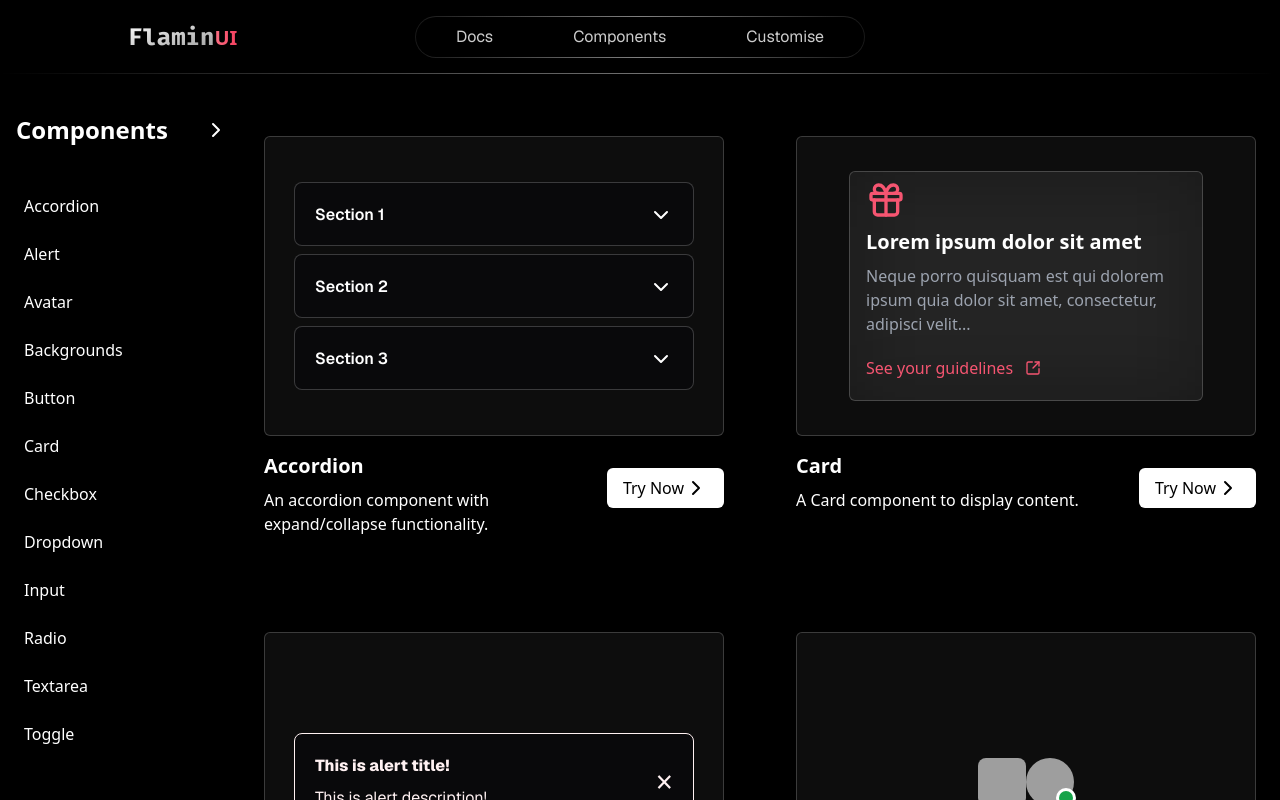
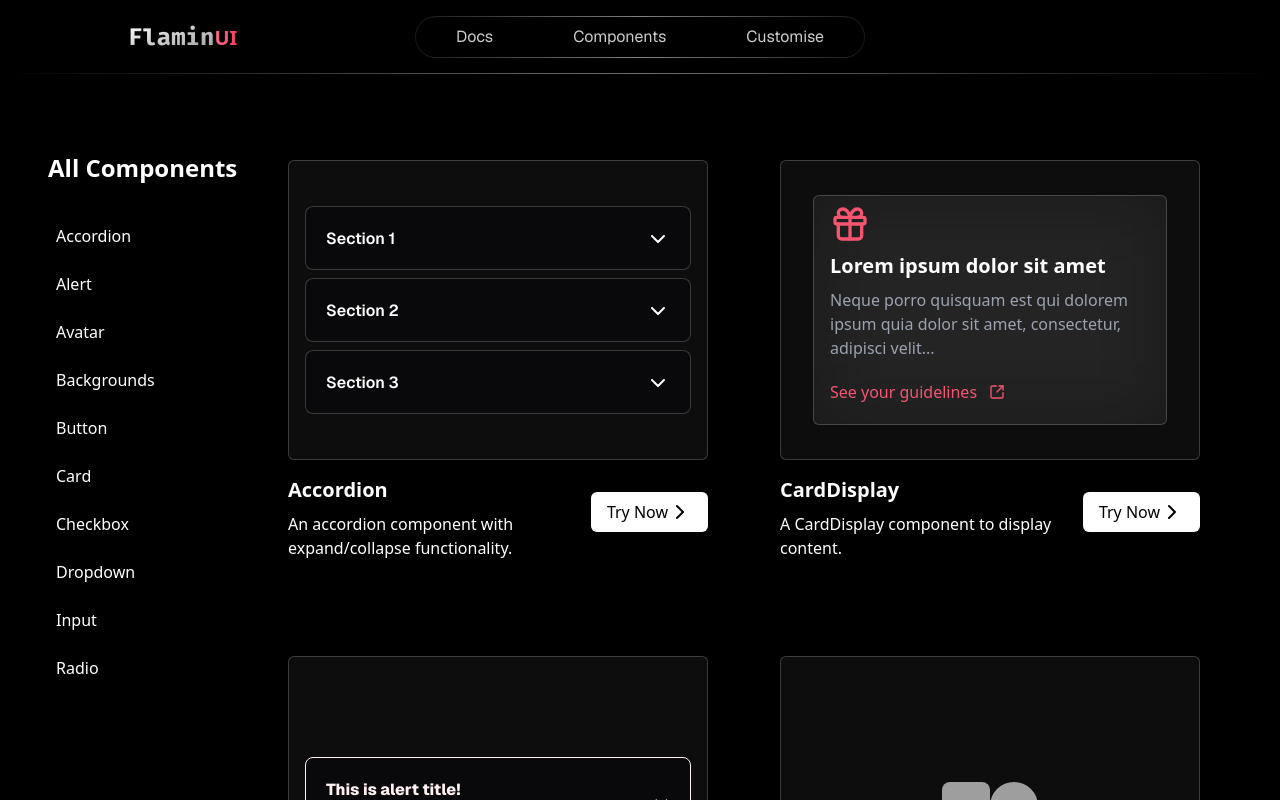
Before and after one commit to Vedant-Panchal/FlaminUI, a Next.js app: page /components in a window 1280 px wide. Shown: the top 800 px of the page. Built offline with nearby package versions, Linux system fonts and the light colour scheme; grey boxes are pictures that could not be loaded.

Commit message:
Revert "removed redundant code from sidebar and section"

```diff
--- a/components/ComponentPreview/Section/Section.tsx
+++ b/components/ComponentPreview/Section/Section.tsx
@@ -1,10 +1,10 @@
 "use client";
 
-import React, { useState } from "react";
-import Sidebar from "./Sidebar";
-import CardDisplay from "./CardDisplay";
-import { ComponentCard } from "@/components/ui/ComponentCards/ComponentCard";
-import { ChevronRight, Gift, SquareArrowOutUpRight } from "lucide-react";
+import React, { useState } from 'react';
+import Sidebar from './Sidebar';
+import CardDisplay from './CardDisplay';
+import { ComponentCard } from '@/components/ui/ComponentCards/ComponentCard';
+import { ChevronRight, Gift, SquareArrowOutUpRight } from 'lucide-react';
 import {
   Accordion,
   AccordionItem,
@@ -15,16 +15,20 @@ import Alert from "@components/Alert/Alert";
 import AlertTitle from "@components/Alert/AlertTitle";
 import AlertDescription from "@components/Alert/AlertDescription";
 import Avatar from "@components/Avatar/Avatar";
-import Button from "@components/Button/Button";
+import Button from '@components/Button/Button';
 import {
   Card,
   CardHeader,
   CardTitle,
   CardFooter,
+  CardButton,
   CardBody,
   CardContainer,
   CardIcon,
+  CardImage,
   CardLink,
+  CardCustomer,
+  CardRating,
 } from "@components/Card/Card";
 import Checkbox from "@components/Checkbox/Checkbox";
 import {
@@ -34,11 +38,11 @@ import {
   DropdownContent,
   DropdownLabel,
 } from "@components/Dropdown/Dropdown";
-import { Input } from "@components/Input/Input";
+import { Input } from '@components/Input/Input';
 import Radio from "@components/Radio/Radio";
 import { TextArea } from "@components/TextArea/TextArea";
 import { Toggle } from "@components/Toggle/Toggle";
-import ToggleSwitch from "./ToggleSwitch";
+import ToggleSwitch from './ToggleSwitch';
 
 const Section: React.FC = () => {
   const [sidebarVisible, setSidebarVisible] = useState(false);
@@ -47,35 +51,50 @@ const Section: React.FC = () => {
     setSidebarVisible(checked);
   };
 
-  const components = [
-    {
-      id: "Accordion",
-      title: "Accordion",
-      description: "An accordion component with expand/collapse functionality.",
-      buttonLink: "/docs/accordion",
-      content: (
-        <Accordion
-          variant="rounded"
-          border={true}
-          className="gap-2 w-full md:w-[400px]"
+  return (
+    <div className="flex mt-28">
+      <div className={`relative ${sidebarVisible ? 'block' : 'hidden'} md:block`}>
+        <Sidebar />
+      </div>
+      <div className="flex-grow p-6 text-white mr-8 md:ml-[240px] ml-6">
+        <div className="md:hidden absolute top-28 left-0 mt-8">
+          <ToggleSwitch
+            onChange={toggleSidebar}
+          />
+        </div>
+        <div className="grid grid-cols-1 md:grid-cols-1 lg:grid-cols-2 gap-6">
+          <div id="Accordion" className="mb-6">
+            <CardDisplay
+              title="Accordion"
+              description="An accordion component with expand/collapse functionality."
+              buttonText="Try Now"
+              buttonLink="/docs/accordion"
+              buttonIcon={<ChevronRight className="h-6 w-6" />}
             >
-          {Array.from({ length: 3 }, (_, index) => (
-            <AccordionItem key={index} index={index}>
-              <AccordionButton>Section {index + 1}</AccordionButton>
-              <AccordionContent>
-                Content for section {index + 1}
-              </AccordionContent>
+              <Accordion variant="rounded" border={true} className='gap-2 w-full md:w-[400px]'>
+                <AccordionItem index={0}>
+                  <AccordionButton>Section 1</AccordionButton>
+                  <AccordionContent>Content for section 1</AccordionContent>
                 </AccordionItem>
-          ))}
+                <AccordionItem index={1}>
+                  <AccordionButton>Section 2</AccordionButton>
+                  <AccordionContent>Content for section 2</AccordionContent>
+                </AccordionItem>
+                <AccordionItem index={2}>
+                  <AccordionButton>Section 3</AccordionButton>
+                  <AccordionContent>Content for section 3</AccordionContent>
+                </AccordionItem>
               </Accordion>
-      ),
-    },
-    {
-      id: "Card",
-      title: "Card",
-      description: "A Card component to display content.",
-      buttonLink: "/docs/card",
-      content: (
+            </CardDisplay>
+          </div>
+          <div id='Card' className='mb-6'>
+            <CardDisplay
+              title='CardDisplay'
+              description='A CardDisplay component to display content.'
+              buttonText='Try Now'
+              buttonLink='/docs/card'
+              buttonIcon={<ChevronRight className="h-6 w-6" />}
+            >
               <ComponentCard>
                 <Card>
                   <CardContainer>
@@ -90,10 +109,7 @@ const Section: React.FC = () => {
                       consectetur, adipisci velit...
                     </CardBody>
                     <CardFooter>
-                <CardLink
-                  href={"/backgrounds"}
-                  className="cursor-pointer flex flex-row items-center"
-                >
+                      <CardLink href={"/backgrounds"} className="cursor-pointer flex flex-row items-center">
                         <p>See your guidelines</p>
                         <CardIcon>
                           <SquareArrowOutUpRight className="ml-3 h-4 w-4 text-[#F65571] mt-2" />
@@ -103,71 +119,83 @@ const Section: React.FC = () => {
                   </CardContainer>
                 </Card>
               </ComponentCard>
-      ),
-    },
-    {
-      id: "Alert",
-      title: "Alert",
-      description: "An alert component to display messages.",
-      buttonLink: "/docs/alert",
-      content: (
+            </CardDisplay>
+          </div>
+          <div id='Alert' className='mb-6'>
+            <CardDisplay
+              title='Alert'
+              description='An alert component to display messages.'
+              buttonText='Try Now'
+              buttonLink='/docs/alert'
+              buttonIcon={<ChevronRight className="h-6 w-6" />}
+            >
               <Alert dismissAfter={200000} className="w-full md:w-[400px]">
                 <AlertTitle>This is alert title!</AlertTitle>
                 <AlertDescription>This is alert description!</AlertDescription>
               </Alert>
-      ),
-    },
-    {
-      id: "Avatar",
-      title: "Avatar",
-      description: "An avatar component to display user profile images.",
-      buttonLink: "/docs/avatar",
-      content: (
-        <>
+            </CardDisplay>
+          </div>
+          <div id='Avatar' className='mb-6'>
+            <CardDisplay
+              title='Avatar'
+              description='An avatar component to display user profile images.'
+              buttonText='Try Now'
+              buttonLink='/docs/avatar'
+              buttonIcon={<ChevronRight className="h-6 w-6" />}
+            >
               <Avatar isRounded={false} location="top-right" />
               <Avatar status="online" />
-        </>
-      ),
-    },
-    {
-      id: "Button",
-      title: "Button",
-      description: "A button component to trigger actions.",
-      buttonLink: "/docs/button",
-      content: <Button variant="success">Don't you dare</Button>,
-    },
-    {
-      id: "Checkbox",
-      title: "Checkbox",
-      description: "A checkbox component to select options.",
-      buttonLink: "/docs/checkbox",
-      content: <Checkbox label="Label" />,
-    },
-    {
-      id: "Dropdown",
-      title: "Dropdown",
-      description: "A dropdown component to select options.",
-      buttonLink: "/docs/dropdown",
-      content: (
+            </CardDisplay>
+          </div>
+          <div id='Button' className='mb-6'>
+            <CardDisplay
+              title='Button'
+              description='A button component to trigger actions.'
+              buttonText='Try Now'
+              buttonLink='/docs/button'
+              buttonIcon={<ChevronRight className="h-6 w-6" />}
+            >
+              <Button variant='success'>dont you dare</Button>
+            </CardDisplay>
+          </div>
+          <div id='Checkbox' className='mb-6'>
+            <CardDisplay
+              title='Checkbox'
+              description='A checkbox component to select options.'
+              buttonText='Try Now'
+              buttonLink='/docs/checkbox'
+              buttonIcon={<ChevronRight className="h-6 w-6" />}
+            >
+              <Checkbox label="Label" />
+            </CardDisplay>
+          </div>
+          <div id='Dropdown' className='mb-6'>
+            <CardDisplay
+              title='Dropdown'
+              description='A dropdown component to select options.'
+              buttonText='Try Now'
+              buttonLink='/docs/dropdown'
+              buttonIcon={<ChevronRight className="h-6 w-6" />}
+            >
               <Dropdown>
                 <DropdownButton defaultText="Select an option" />
                 <DropdownContent>
                   <DropdownLabel>Options</DropdownLabel>
-            {["Option 1", "Option 2", "Option 3"].map((option, index) => (
-              <DropdownItem key={index} value={option}>
-                {option}
-              </DropdownItem>
-            ))}
+                  <DropdownItem value="Option 1">Option 1</DropdownItem>
+                  <DropdownItem value="Option 2">Option 2</DropdownItem>
+                  <DropdownItem value="Option 3">Option 3</DropdownItem>
                 </DropdownContent>
               </Dropdown>
-      ),
-    },
-    {
-      id: "Input",
-      title: "Input",
-      description: "An input component to enter data.",
-      buttonLink: "/docs/input",
-      content: (
+            </CardDisplay>
+          </div>
+          <div id='Input' className='mb-6'>
+            <CardDisplay
+              title='Input'
+              description='An input component to enter data.'
+              buttonText='Try Now'
+              buttonLink='/docs/input'
+              buttonIcon={<ChevronRight className="h-6 w-6" />}
+            >
               <Input
                 placeholder="Enter some text"
                 type="password"
@@ -175,62 +203,45 @@ const Section: React.FC = () => {
                 variant="error"
                 className="input-field"
               />
-      ),
-    },
-    {
-      id: "Radio",
-      title: "Radio",
-      description: "A radio component to select options.",
-      buttonLink: "/docs/radio",
-      content: <Radio label="Label" />,
-    },
-    {
-      id: "Textarea",
-      title: "Textarea",
-      description: "A textarea component to enter multiple lines of text.",
-      buttonLink: "/docs/textarea",
-      content: <TextArea placeholder="Enter your text here..." variant="" />,
-    },
-    {
-      id: "Toggle",
-      title: "Toggle",
-      description: "A toggle component to switch between two states.",
-      buttonLink: "/docs/toggle",
-      content: <Toggle label="Default Toggle" />,
-    },
-  ];
-
-  return (
-    <div className="md:flex-row md:items-start md:justify-start flex flex-col items-start justify-start relative">
-      <div
-        className={`relative ${sidebarVisible ? "block" : "hidden"} md:block`}
-      >
-        <Sidebar />
+            </CardDisplay>
           </div>
-      <div
-        className={`md:hidden block sticky top-[125px] w-max h-max z-[1000] ${sidebarVisible ? "left-1/2" : "left-0"}`}
-      >
-        <ToggleSwitch onChange={toggleSidebar} />
-      </div>
-      <div className="flex-grow p-0 text-white md:ml-[240px] pt-28">
-        <div className="grid grid-cols-1 md:grid-cols-1 lg:grid-cols-2 gap-6 md:w-full">
-          {components.map((component) => (
-            <div key={component.id} id={component.id} className="mb-6">
+          <div id='Radio' className='mb-6'>
             <CardDisplay
-                title={component.title}
-                description={component.description}
-                buttonText="Try Now"
-                buttonLink={component.buttonLink}
+              title='Radio'
+              description='A radio component to select options.'
+              buttonText='Try Now'
+              buttonLink='/docs/radio'
               buttonIcon={<ChevronRight className="h-6 w-6" />}
             >
-                {component.content}
+              <Radio label="Label" />
             </CardDisplay>
           </div>
-          ))}
+          <div id='Textarea' className='mb-6'>
+            <CardDisplay
+              title='Textarea'
+              description='A textarea component to enter multiple lines of text.'
+              buttonText='Try Now'
+              buttonLink='/docs/textarea'
+              buttonIcon={<ChevronRight className="h-6 w-6" />}
+            >
+              <TextArea placeholder="Enter your text here..." variant="" />
+            </CardDisplay>
+          </div>
+          <div id='Toggle' className='mb-6'>
+            <CardDisplay
+              title='Toggle'
+              description='A toggle component to switch between two states.'
+              buttonText='Try Now'
+              buttonLink='/docs/toggle'
+              buttonIcon={<ChevronRight className="h-6 w-6" />}
+            >
+              <Toggle label="Default Toggle" />
+            </CardDisplay>
+          </div>
         </div>
       </div>
     </div>
   );
-};
+}
 
 export default Section;
--- a/components/ComponentPreview/Section/Sidebar.tsx
+++ b/components/ComponentPreview/Section/Sidebar.tsx
@@ -1,52 +1,74 @@
-import React, { useState } from "react";
-import Link from "next/link";
-import ToggleSwitch from "./ToggleSwitch";
-
-const components = [
-  { href: "/docs/accordion", label: "Accordion" },
-  { href: "/docs/alert", label: "Alert" },
-  { href: "/docs/avatar", label: "Avatar" },
-  { href: "/docs/backgrounds", label: "Backgrounds" },
-  { href: "/docs/button", label: "Button" },
-  { href: "/docs/card", label: "Card" },
-  { href: "/docs/checkbox", label: "Checkbox" },
-  { href: "/docs/dropdown", label: "Dropdown" },
-  { href: "/docs/input", label: "Input" },
-  { href: "/docs/radio", label: "Radio" },
-  { href: "/docs/textarea", label: "Textarea" },
-  { href: "/docs/toggle", label: "Toggle" },
-];
+import React from 'react';
+import Link from 'next/link';
 
 const Sidebar: React.FC = () => {
-  const [isExpanded, setIsExpanded] = useState(true);
-  const linkClasses =
-    "mb-2 hover:text-[#F65571] hover:pl-4 transition-all p-2 rounded-md";
-
-  const handleToggle = (checked: boolean) => {
-    setIsExpanded(checked);
-  };
-
   return (
-    <div
-      className={`fixed top-0 left-0 h-full overflow-y-auto p-4 z-10 text-white bg-black custom-scrollbar transition-all duration-300 ${
-        isExpanded ? "w-full md:w-64" : "w-16"
-      }`}
-    >
-      <div className="flex items-center justify-between mb-8 mt-[90px]">
-        {isExpanded && <h2 className="text-2xl font-bold">Components</h2>}
-        <ToggleSwitch onChange={handleToggle} />
+    <div className="fixed top-28 mt-6 mb-8 left-8 w-64 bottom-16 overflow-y-auto p-4 z-10 text-white custom-scrollbar">
+      <h2 className="text-2xl font-bold mb-8">All Components</h2>
+      <div className="flex-grow">
+        <ul>
+          <li className="mb-2 hover:text-[#F65571] hover:pl-4 transition-all p-2 rounded-md">
+            <Link href="/docs/accordion">
+              Accordion
+            </Link>
+          </li>
+          <li className="mb-2 hover:text-[#F65571] hover:pl-4 transition-all p-2 rounded-md">
+            <Link href="/docs/alert">
+              Alert
+            </Link>
+          </li>
+          <li className="mb-2 hover:text-[#F65571] hover:pl-4 transition-all p-2 rounded-md">
+            <Link href="/docs/avatar">
+              Avatar
+            </Link>
+          </li>
+          <li className="mb-2 hover:text-[#F65571] hover:pl-4 transition-all p-2 rounded-md">
+            <Link href="/docs/backgrounds">
+              Backgrounds
+            </Link>
+          </li>
+          <li className="mb-2 hover:text-[#F65571] hover:pl-4 transition-all p-2 rounded-md">
+            <Link href="/docs/button">
+              Button
+            </Link>
+          </li>
+          <li className="mb-2 hover:text-[#F65571] hover:pl-4 transition-all p-2 rounded-md">
+            <Link href="/docs/card">
+              Card
+            </Link>
+          </li>
+          <li className="mb-2 hover:text-[#F65571] hover:pl-4 transition-all p-2 rounded-md">
+            <Link href="/docs/checkbox">
+              Checkbox
+            </Link>
+          </li>
+          <li className="mb-2 hover:text-[#F65571] hover:pl-4 transition-all p-2 rounded-md">
+            <Link href="/docs/dropdown">
+              Dropdown
+            </Link>
+          </li>
+          <li className="mb-2 hover:text-[#F65571] hover:pl-4 transition-all p-2 rounded-md">
+            <Link href="/docs/input">
+              Input
+            </Link>
+          </li>
+          <li className="mb-2 hover:text-[#F65571] hover:pl-4 transition-all p-2 rounded-md">
+            <Link href="/docs/radio">
+              Radio
+            </Link>
+          </li>
+          <li className="mb-2 hover:text-[#F65571] hover:pl-4 transition-all p-2 rounded-md">
+            <Link href="/docs/textarea">
+              Textarea
+            </Link>
+          </li>
+          <li className="mb-2 hover:text-[#F65571] hover:pl-4 transition-all p-2 rounded-md">
+            <Link href="/docs/toggle">
+              Toggle
+            </Link>
+          </li>
+        </ul>
       </div>
-      {isExpanded && (
-        <div className="flex-grow">
-          <ul>
-            {components.map((component) => (
-              <li key={component.href} className={linkClasses}>
-                <Link href={component.href}>{component.label}</Link>
-              </li>
-            ))}
-          </ul>
-        </div>
-      )}
     </div>
   );
 };
```
Lines whose indentation alone changed are shown as unchanged.
